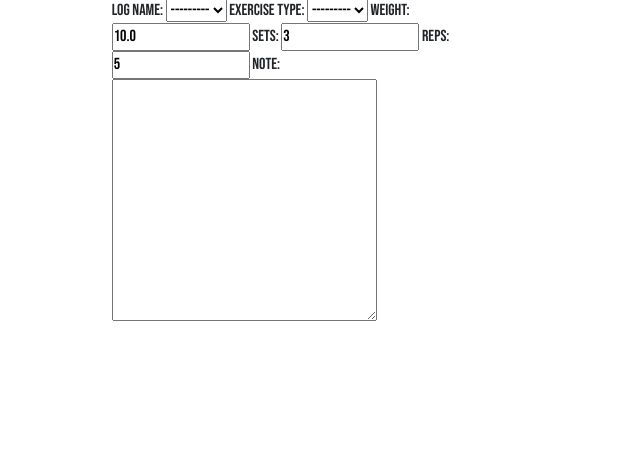
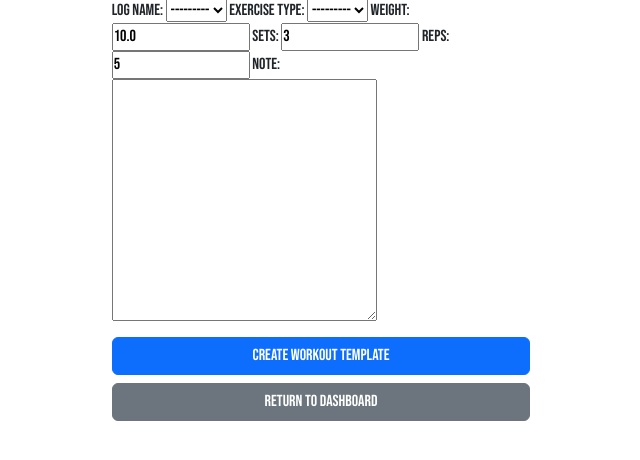
Before and after one commit to Ian-Garrigan/calizenic, a Django app: page /create-workout/ in a window 1280 px wide. Shown: the part 239-699 px from the top of the page, without its empty margins (319-959 px from the left). Run offline with Django 3.2, Linux system fonts and the light colour scheme; data that the repository does not hold is empty.

Commit message:
Add create btn & url path

```diff
--- a/workouts/models.py
+++ b/workouts/models.py
@@ -54,7 +54,7 @@ class WorkoutLog(models.Model):
     note = models.TextField()
 
     def get_absolute_url(self):
-        return reverse('workouts:create-workout-detail', kwargs={'pk': self.pk})
+        return reverse('workouts:detail-create-workout', kwargs={'pk': self.pk})
 
     def __str__(self):
         return self.log_name.template_name
--- a/workouts/templates/create-workout.html
+++ b/workouts/templates/create-workout.html
@@ -22,6 +22,14 @@
     {{ field.label_tag }} {{ field }}
   {% endfor %}
 
+  <p class="pt-2">
+    <button type="submit" class="btn btn-primary w-100 mb-2">
+      Create workout template
+    </button>
+    <a href="{% url 'workouts:user-dashboard' %}" role="button" class="btn btn-secondary w-100">
+      Return to Dashboard
+    </a>
+  </p>
 </form>
 
 {% endblock content %}
--- a/workouts/urls.py
+++ b/workouts/urls.py
@@ -9,5 +9,6 @@ urlpatterns = [
     path('user-dashboard/', views.UserDashboard.as_view(), name='user-dashboard'),
     path('user-templates-list/', views.UserTemplatesList.as_view(), name='user-templates'),
     path('create-workout/', views.CreateWorkout.as_view(), name='create-workout'),
+    path('create-workout/<int:pk>/', views.CreateWorkoutDetail.as_view(), name='detail-create-workout'),
     path('tracker-list/', views.tracker_list, name='tracker'),
 ]
```
